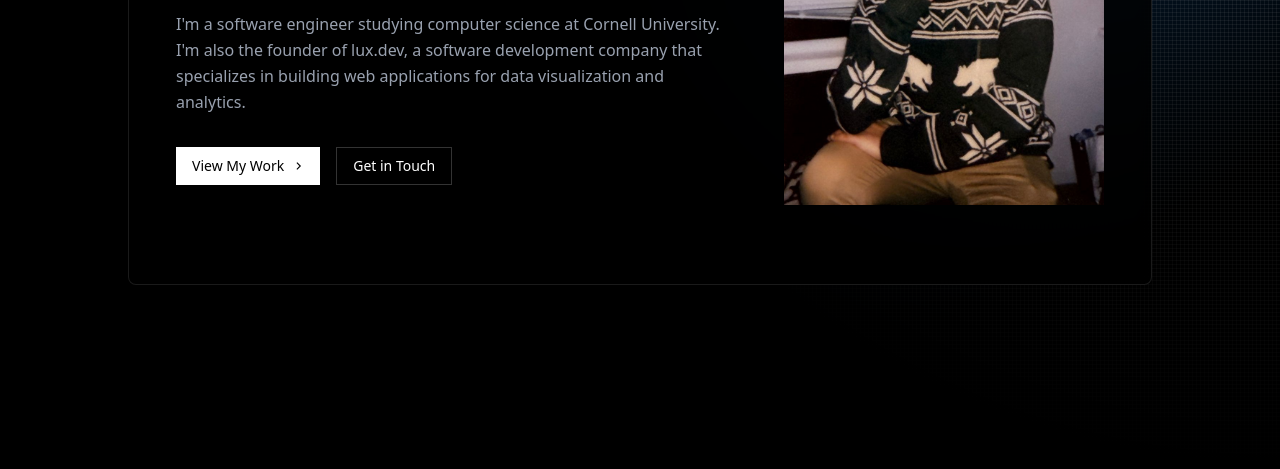
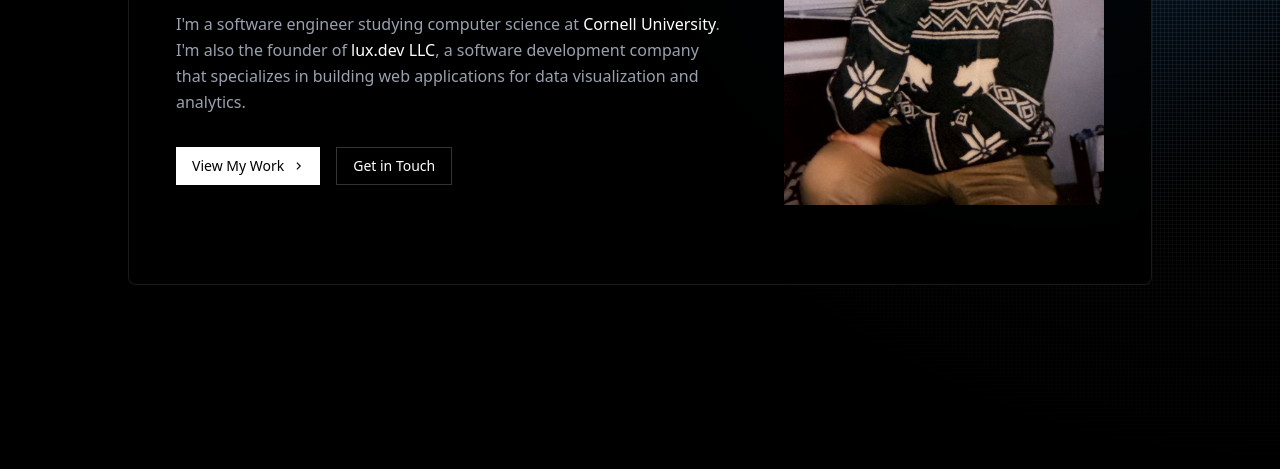
Before and after one commit to lucasdoell/portfolio, an Astro site: page / in a window 1280 px wide. Shown: the part 331-800 px from the top of the page. Built offline with nearby package versions, Linux system fonts and the light colour scheme; Astro itself is replaced by a stand-in of ours.

Commit message:
Add highlights for important text

```diff
--- a/src/components/HeroCard.astro
+++ b/src/components/HeroCard.astro
@@ -40,10 +40,11 @@ const { class: className } = Astro.props;
         </h1>
 
         <p class="text-gray-400 text-base mb-8 leading-relaxed">
-          I'm a software engineer studying computer science at Cornell
-          University. I'm also the founder of lux.dev, a software development
-          company that specializes in building web applications for data
-          visualization and analytics.
+          I'm a software engineer studying computer science at <span
+            class="text-white">Cornell University</span
+          >. I'm also the founder of <span class="text-white">lux.dev LLC</span
+          >, a software development company that specializes in building web
+          applications for data visualization and analytics.
         </p>
 
         <div class="flex flex-row gap-4">
```
